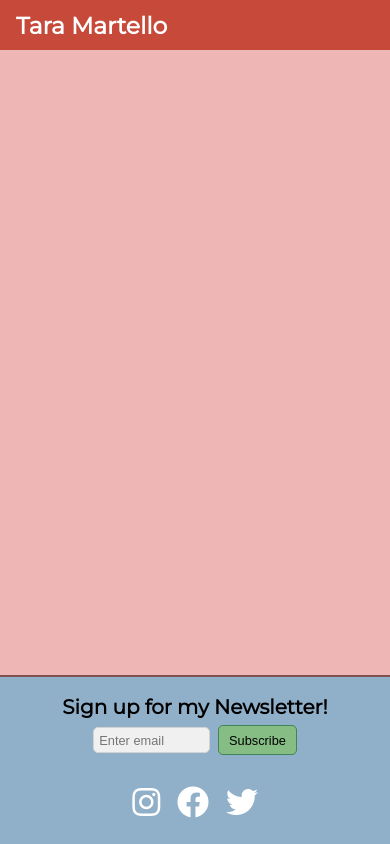
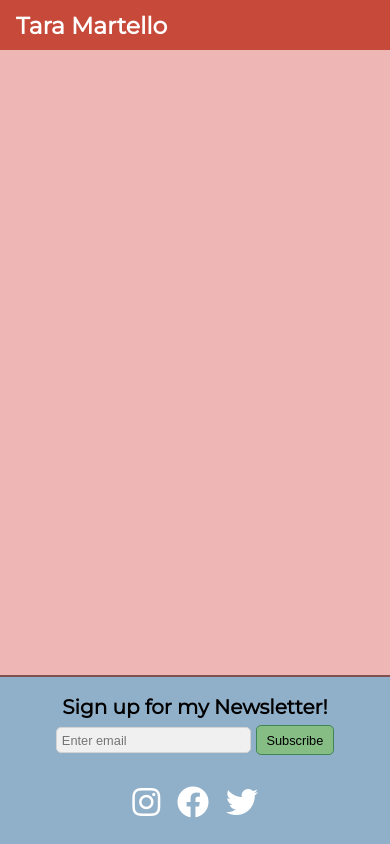
Before and after one commit to nicholasmcconnell/taramartello, a React (Create React App) app in the folder client/: page /searchtodos in a window 390 px wide. Built offline with nearby package versions, Linux system fonts and the light colour scheme.

Commit message:
Footer styled to be more mobile responsive and build push

```diff
--- a/client/src/App.css
+++ b/client/src/App.css
@@ -34,19 +34,22 @@ h1, h2, h3, h4, h5, h6, ul, ol, p {
   /* margin: 1em 0; */
 }
 
-html,
-body {
+html, body {
   height: 100%;
   position: relative;
 }
+
 .main-container {
- min-height: 100vh; /* will cover the 100% of viewport */
+  min-height: 100vh;
+  /* will cover the 100% of viewport */
   overflow: hidden;
   display: block;
   position: relative;
- padding-bottom: 190px; /* height of your footer */
+  padding-bottom: 190px;
+  /* height of your footer */
   background-color: #eeb6b4;
 }
+
 /* footer {
  position: absolute;
  bottom: 0;
@@ -65,6 +68,7 @@ body, textarea {
   display: flex;
   /* justify-content: space-evenly; */
 }
+
 /*
 display:flex;
   flex-direction: column;
@@ -159,7 +163,6 @@ i {
   /* display: grid; */
   /* align-items: center; */
   margin: 0;
-
 }
 
 .footerform h2 {
@@ -168,7 +171,6 @@ i {
 }
 
 .footer .footerform input[type='email'] {
-
   width: 30%;
   display: inline-block;
   padding: .3rem;
@@ -177,8 +179,8 @@ i {
   background-color: #f0f0f0;
   font-size: 1.1rem;
   margin-bottom: .3rem;
+}
 
-}
 .footerform input:hover {
   /* background-color: #b7ebb7; */
   box-shadow: inset 0px 0px 7px #96a0a8;
@@ -186,7 +188,6 @@ i {
 }
 
 .footer .footerform input[type='submit'] {
-
   /* display: block; */
   margin: 0 auto;
   margin-top: .3rem;
@@ -198,7 +199,6 @@ i {
   background-color: #85bd84;
   font-size: 1.1rem;
   justify-content: space-between;
-
 }
 
 .footerform input[type='submit']:hover {
@@ -504,69 +504,25 @@ i {
   #header .auth-options button {
     font-size: 4vw;
   }
-
   .footer {
     height: 20vh;
-
   }
-
-  .footer .icons {
-    color: #ffffff;
-    display: inline-block;
-    vertical-align: middle;
-    width: 100%;
+  .footer p {
+    font-size: 8px;
   }
-
-  i {
-    padding: 1vh;
-    margin-bottom: .5rem;
-  }
-
-  .footerform {
-    /* display: grid; */
-    /* align-items: center; */
-    margin: 0;
-
-  }
-
   .footerform h2 {
     font-size: 20px;
     margin-bottom: .1rem;
     margin-top: .5rem;
   }
-
   .footer .footerform input[type='email'] {
-
     font-size: .8rem;
-
-
+    width: 50vw;
   }
-  .footerform input:hover {
-    /* background-color: #b7ebb7; */
-    box-shadow: inset 0px 0px 7px #96a0a8;
-    outline: none;
+  .footer .footerform input[type='submit'] {
+    margin-top: .3rem;
+    margin-left: .3rem;
+    padding: .4rem .6rem;
+    font-size: .8rem;
   }
-
-  .footer .footerform input[type='submit'] {
-
-    /* display: block; */
-    margin: 0 auto;
-    margin-top: .3rem;
-    margin-left: .5rem;
-    padding: .4rem .6rem;
-    border: 1px solid #408555;
-    /* box-shadow: inset 0px 0px 5px #429de2; */
-    border-radius: 5px;
-    background-color: #85bd84;
-    font-size: .8rem;
-    justify-content: space-between;
-
 }
-
-  .footerform input[type='submit']:hover {
-    background-color: #6fb86f;
-    box-shadow: inset 0px 0px 7px #3c90cf;
-    outline: none;
-  }
-
-}
--- a/client/src/components/layout/EmailSignup.js
+++ b/client/src/components/layout/EmailSignup.js
@@ -14,7 +14,7 @@ export default function EmailSignup() {
             {/* <div id="mc_embed_signup"> */}
             <form action="https://taramartello.us17.list-manage.com/subscribe/post?u=388b4c4e898214aaf5d7be920&amp;id=9a1f10895f" method="post" id="mc-embedded-subscribe-form" name="mc-embedded-subscribe-form" className="validate footerform" target="_blank" novalidate>
                 <h2>Sign up for my Newsletter!</h2>
-                {/* <p>(description of newsletter)</p> */}
+                {/* <p>Life, Mindfulness and Love</p> */}
                 <div id="mc_embed_signup_scroll">
                     {/* <label htmlFor="mce-EMAIL"></label> */}
                     <input
```
Also changed, not shown: 12 other files (tests, documents, lock files or other folders). Lines whose indentation alone changed are shown as unchanged.
